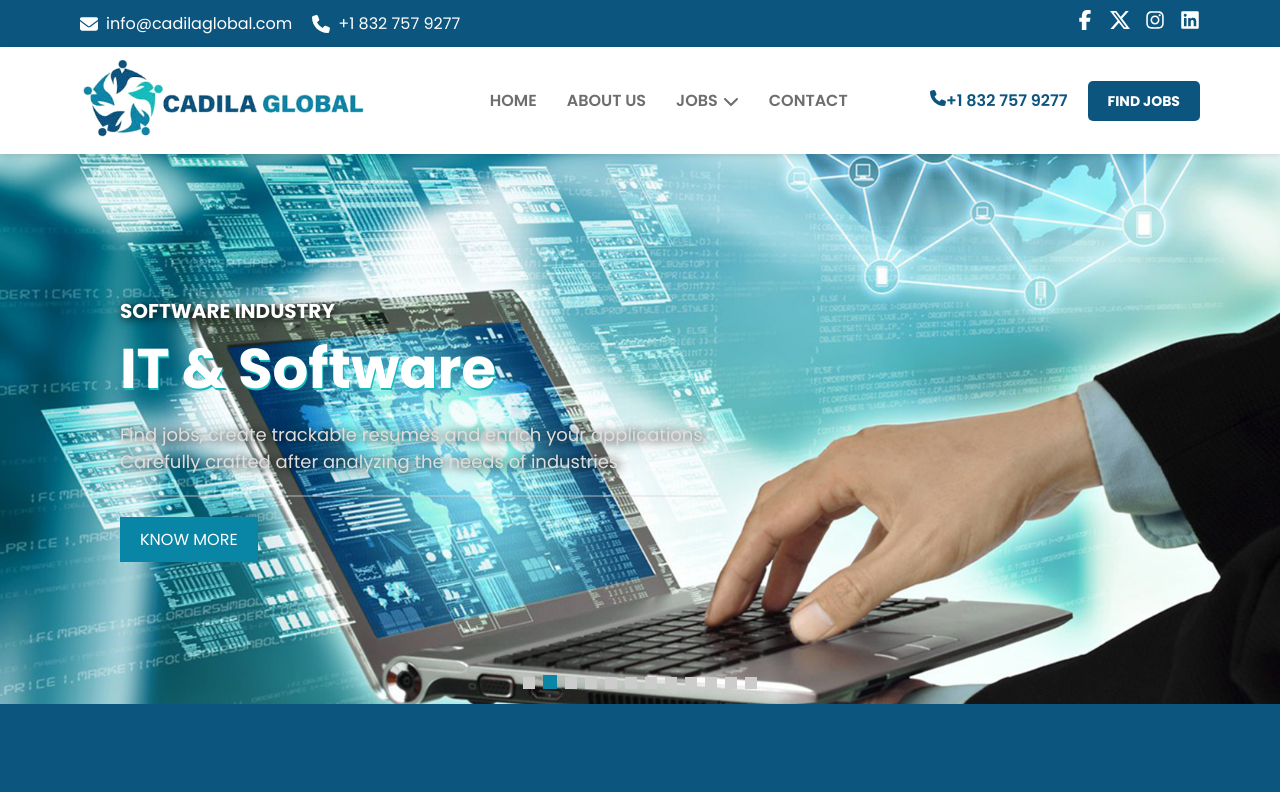
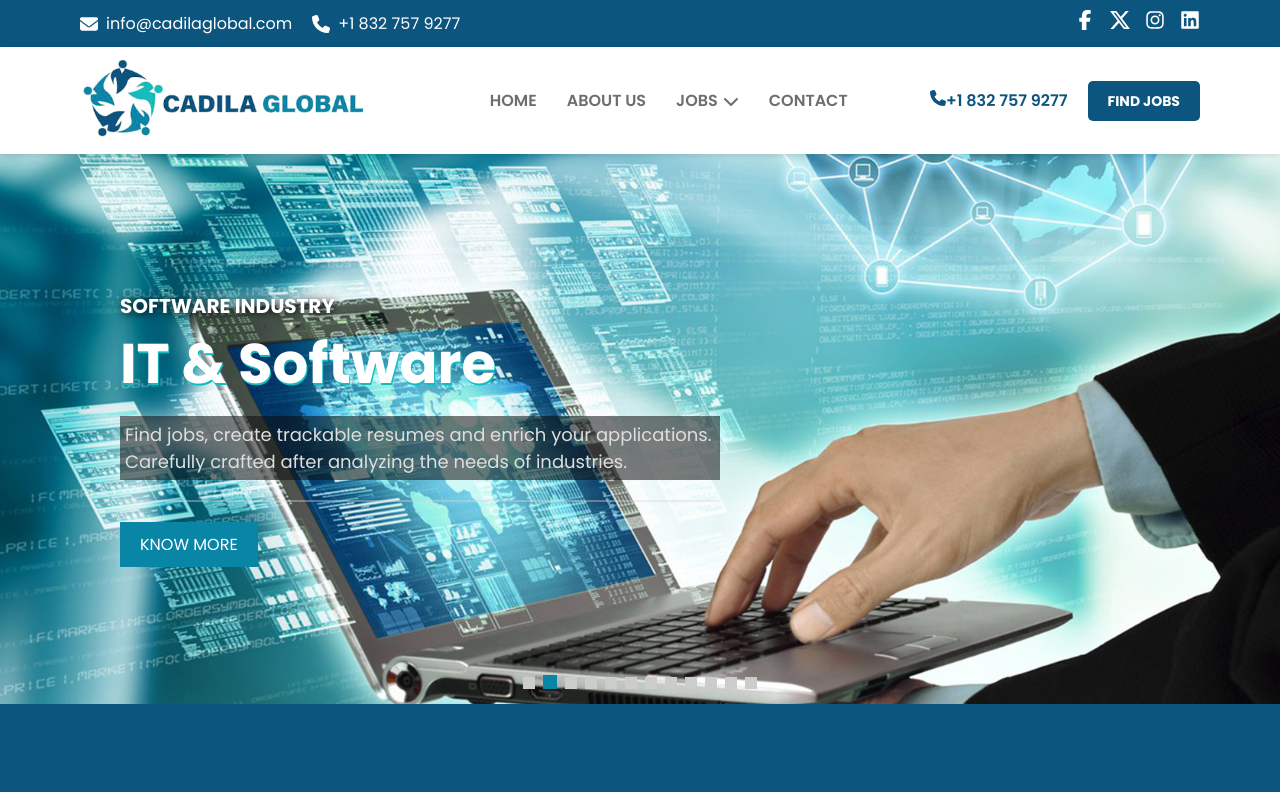
Before and after one commit to Firstclusive-Branding/cadilaglobal, a React (Vite) app: page / in a window 1280 px wide. Shown: the top 792 px of the page. Built offline with nearby package versions, Linux system fonts and the light colour scheme.

Commit message:
first commit

```diff
--- a/index.html
+++ b/index.html
@@ -2,7 +2,7 @@
 <html lang="en">
   <head>
     <meta charset="UTF-8" />
-    <!-- <link rel="icon" type="image/svg+xml" href="/vite.svg" /> -->
+    <link rel="icon" type="image/svg+xml" href="./src/assets/favicon.ico" />
     <meta name="viewport" content="width=device-width, initial-scale=1.0" />
     <title>Cadila Global</title>
   </head>
--- a/src/styles/Carousel.css
+++ b/src/styles/Carousel.css
@@ -54,7 +54,9 @@
 
 .carousel-description {
   font-size: 18px;
-  filter: drop-shadow(1px 1px 5px black);
+  background-color: #0e0e0e8a;
+  padding: 5px;
+  /* filter: drop-shadow(1px 1px 5px black); */
   color: #dedede;
   margin: 10px 0;
 }
```
Also changed, not shown: 1 other file (tests, documents, lock files or other folders).
